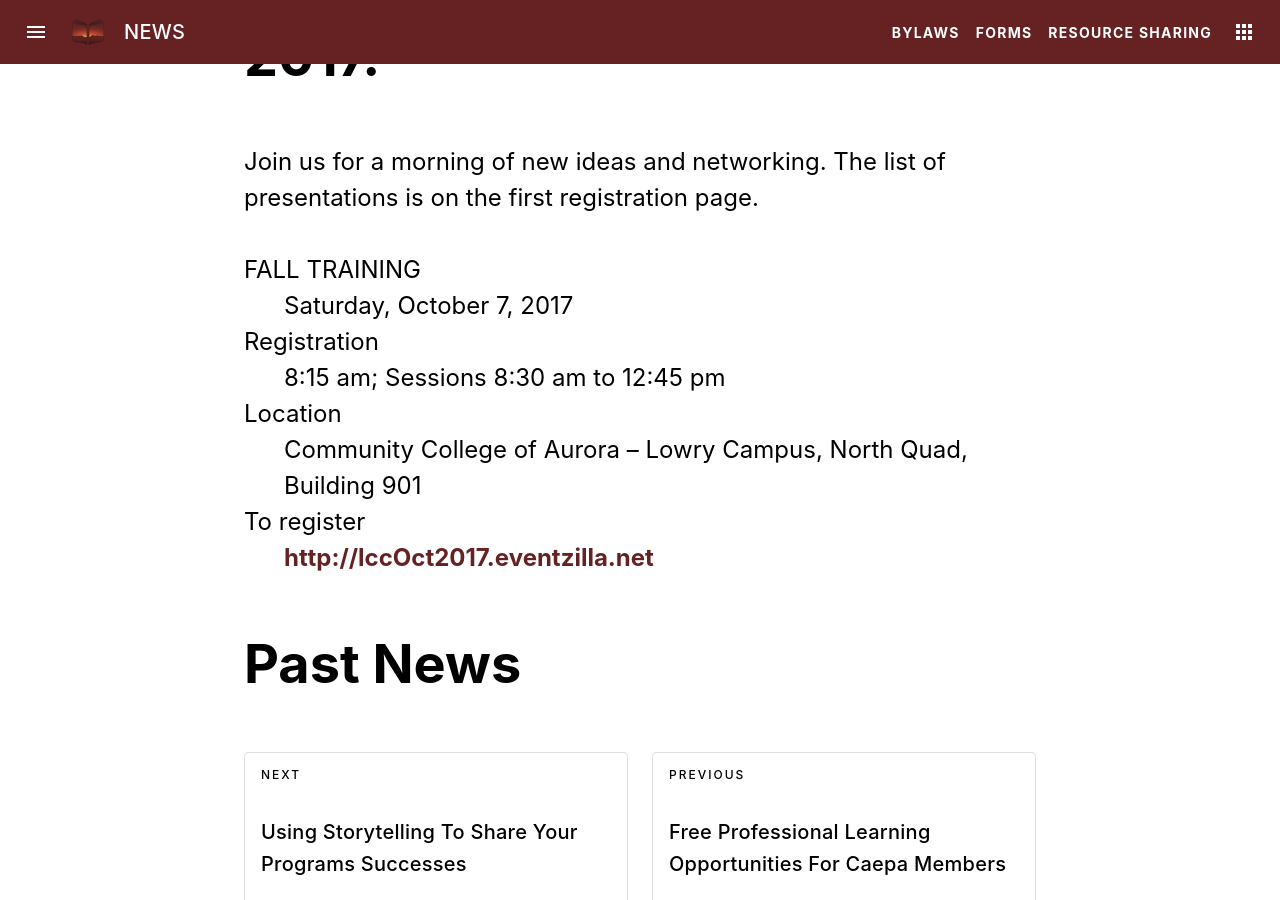
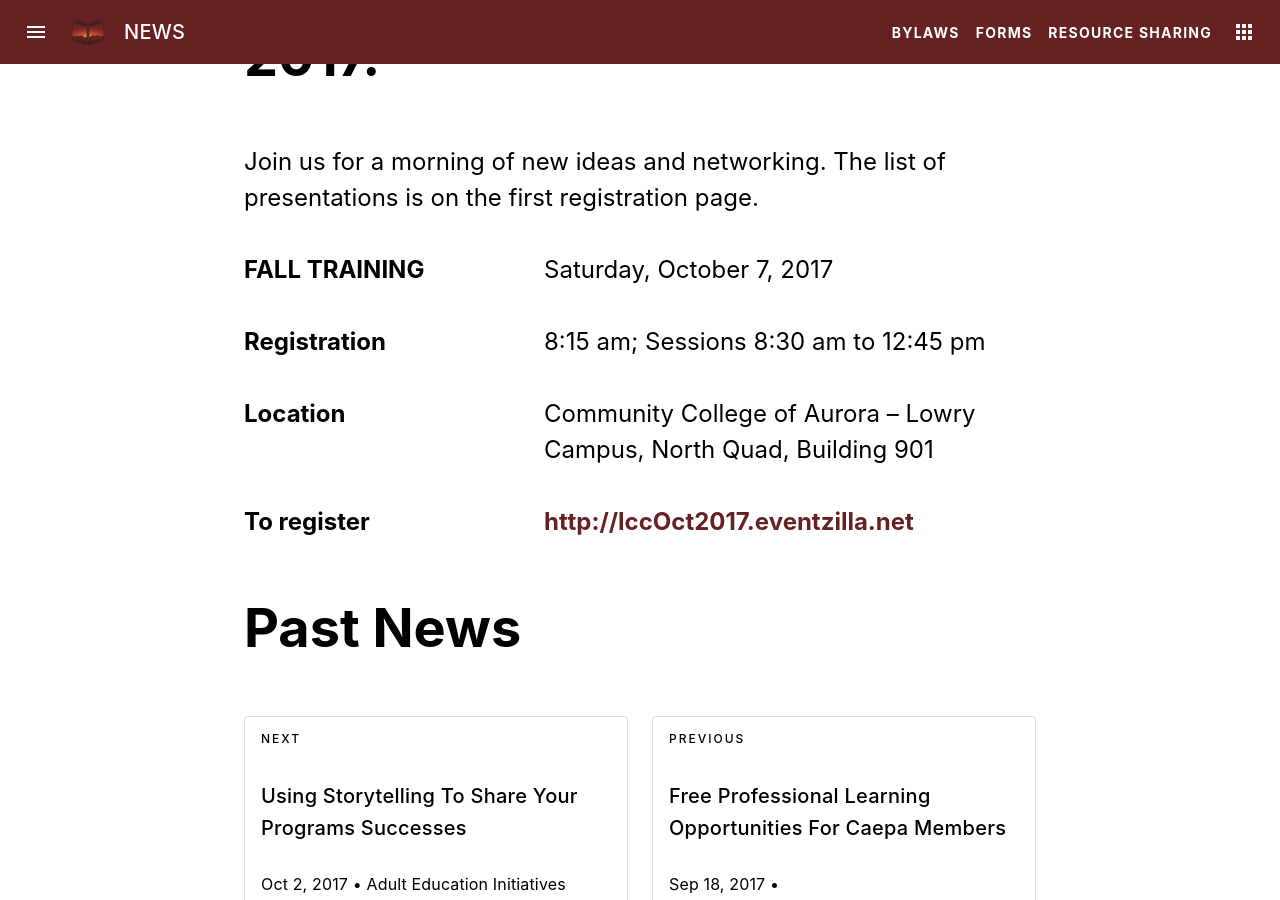
Before and after one commit to caepa/news.caepa.org, a Jekyll site: the page built from collections/news/_posts/2017-09-25-fall-training.md, in a window 1280 px wide and 900 px high, scrolled down 574 px. Built offline with Jekyll 4.4.1, drawn with Linux system fonts in a browser that asks for light colours.

Commit message:
Add discription list style

```diff
--- a/_sass/app.scss
+++ b/_sass/app.scss
@@ -63,6 +63,24 @@ blockquote {
   border-left: 2px solid $mdc-theme-primary;
 }
 
+dl {
+  margin: 1.5em 0;
+  display: grid;
+  grid-template: auto / 0.5fr 1fr;
+  & dt {
+    grid-column: 1;
+    font-weight: bold;
+  }
+  & dd {
+    margin: 0 0 0 1.5em;
+    grid-column: 2;
+    & + dt,
+    & + dt + dd {
+      margin-top: 1.5em;
+    }
+  }
+}
+
 /////
 .mdc-layout-grid__cell--span-6-desktop {
   display: flex;
```
Also changed, not shown: assets/css/main.css.
